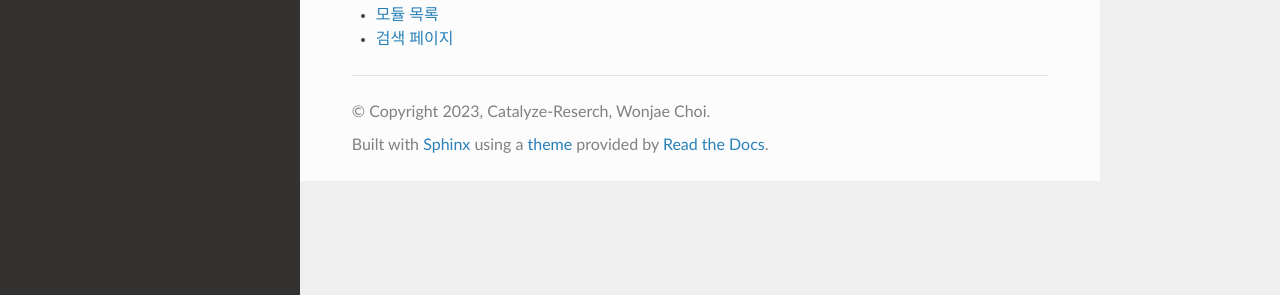
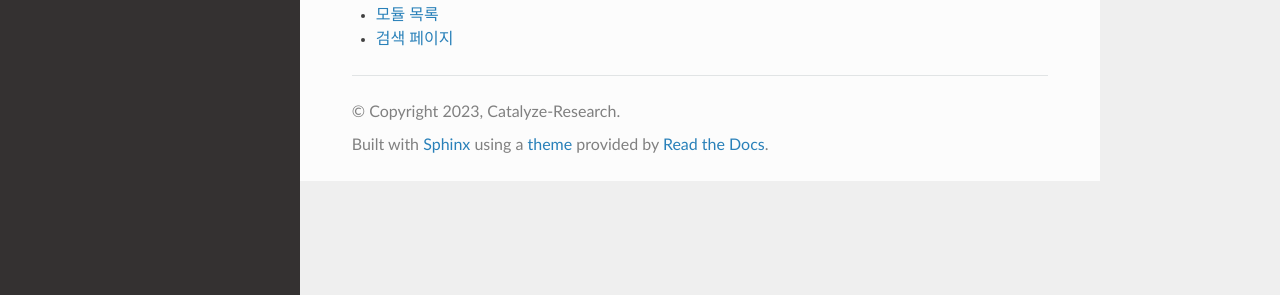
Before and after one commit to catalyzejay/xrplkorean, a Sphinx documentation site: the page built from docs/source/index.rst, in a window 1280 px wide. Shown: the part 242-537 px from the top of the page. Built offline with Sphinx 7.4.7 and the Read the Docs theme 2.0.0, drawn with Linux system fonts in a browser that asks for light colours; part of the change alters nothing that is shown.

```diff
--- a/docs/source/conf.py
+++ b/docs/source/conf.py
@@ -7,9 +7,9 @@
 # https://www.sphinx-doc.org/en/master/usage/configuration.html#project-information
 
 project = "XRPL-Korean"
-copyright = "2023, Catalyze-Reserch, Wonjae Choi"
-author = "wonj1012"
-release = "1.0"
+copyright = "2023, Catalyze-Research"
+authors = ["Catalyze-Reserch", "Wonjae Choi"]
+release = "0.0.1"
 
 # -- General configuration ---------------------------------------------------
 # https://www.sphinx-doc.org/en/master/usage/configuration.html#general-configuration
```
Also changed, not shown: 6 other files.
